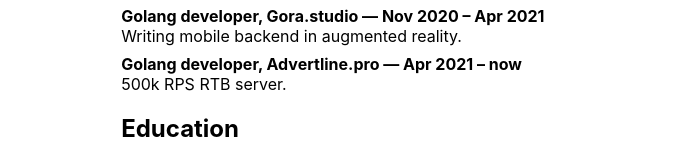
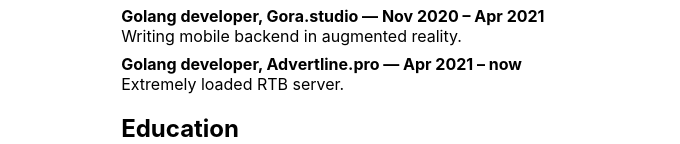
Before and after one commit to KzmnbrS/boris.wtf, a Next.js app: page /curriculum_vitae in a window 1280 px wide. Shown: the part 154-298 px from the top of the page, without its empty margins (53-733 px from the left). Built offline with nearby package versions, Linux system fonts and the light colour scheme.

Commit message:
Update curriculum_vitae.jsx

```diff
--- a/pages/curriculum_vitae.jsx
+++ b/pages/curriculum_vitae.jsx
@@ -16,7 +16,7 @@
         </Block>
 
         <Block header="Golang developer, Advertline.pro — Apr 2021 – now">
-          500k RPS RTB server.
+          Extremely loaded RTB server.
         </Block>
       </section>
 
```
